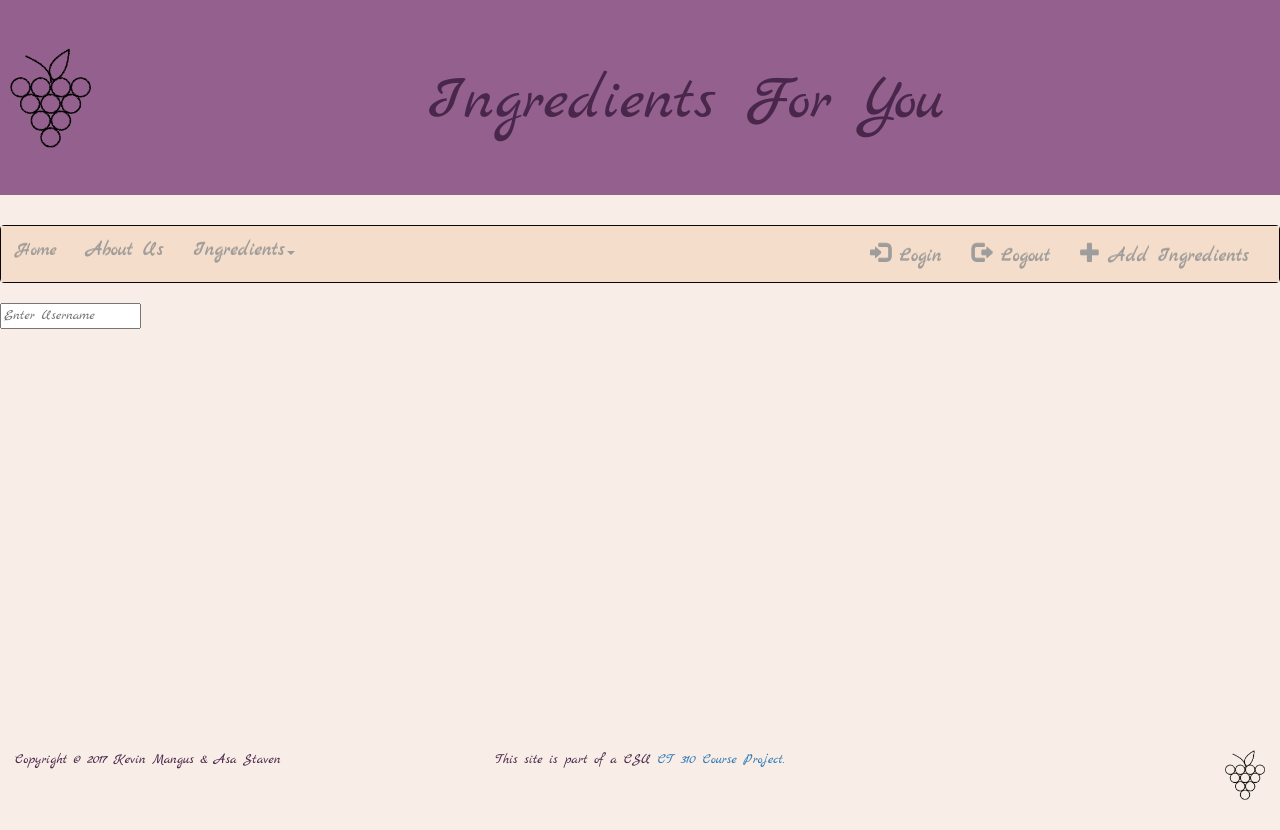
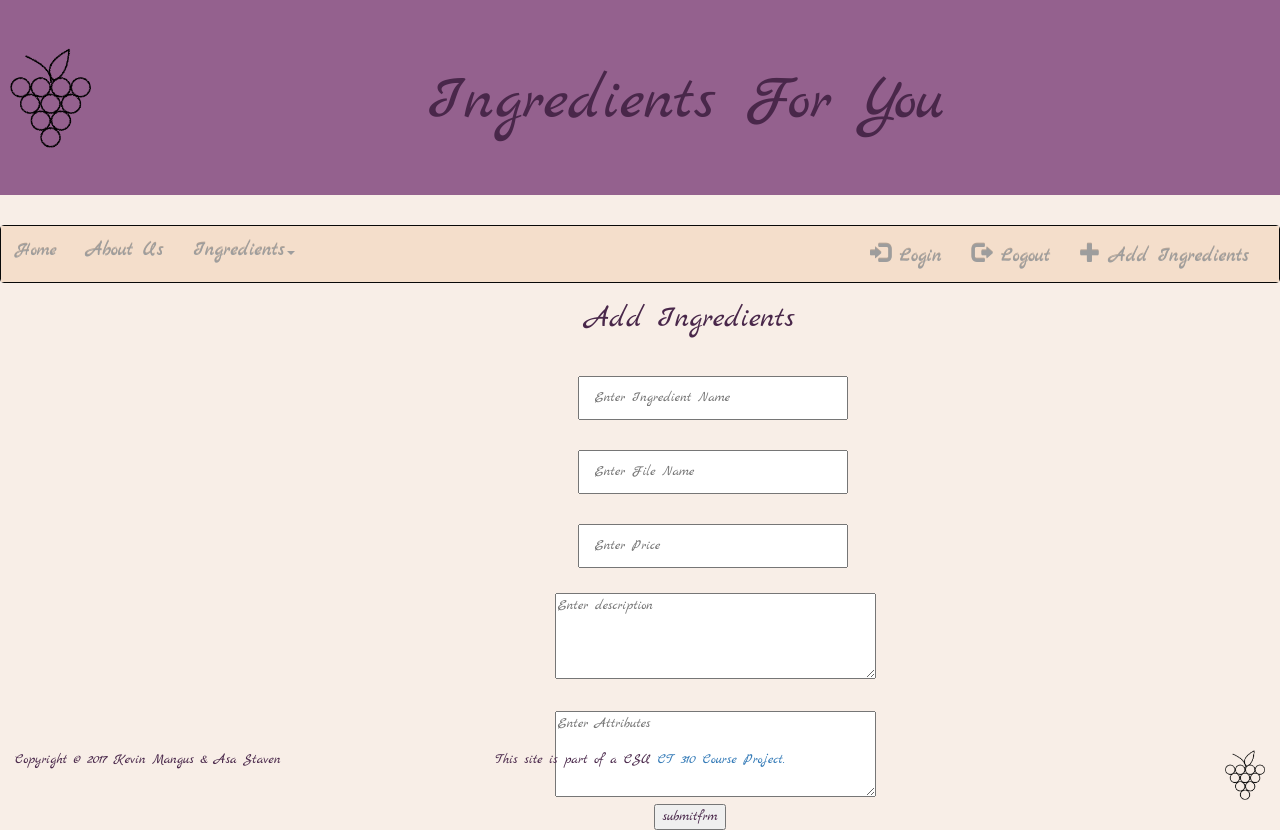
Before and after one commit to teamfor10/CT310Proj2, a PHP site: page /addIngredients.php in a window 1280 px wide. Before the commit the page ends 800 px from the top, so only its background shows below. Run offline with PHP 8.4, Linux system fonts and the light colour scheme; the visitor is signed in with stand-in values (Sample User, id 1); data comes from the database, SQL or seed files in the repository; some libraries are stand-ins or nearby versions.

Commit message:
added addIngredients

```diff
--- a/addIngredients.php
+++ b/addIngredients.php
@@ -5,11 +5,46 @@ $helpPage = FALSE;
 require_once "inc/page_setup.php";
 if (!$dbh = setupDB()) {die;}
 include 'inc/header.php';
+
+$ingName = $fileName = $price = $description = $attributes ='';
+
+if(isset($_POST["submitfrm"])){
+    $ingName = $_POST['ingName'];
+    $fileName = $_POST['fileName'];
+    $price = $_POST['price'];
+    $description = $_POST['description'];
+    $attributes = $_POST['attributes'];
+
+    addIngredient($ingName, $fileName, $price);
+
+}
+
 ?>
-<form name='input' action="<?php echo $_SERVER['PHP_SELF']; ?>" method='post'>
 
-<input type='text' value='' id='increase' name='username' placeholder='Enter Username'/>
+<div id="addIngForm">
+    <h2 align="center">Add Ingredients</h2>
+    <form name='input' action="<?php echo $_SERVER['PHP_SELF']; ?>" method='post' id="formInput" align="center">
 
-</form>
+        <input id="formBox" type='text' value='<?php echo $ingName; ?>' id='ingName' name='ingName' placeholder='Enter Ingredient Name'/>
+        <br/>
+
+        <input id="formBox" type='text' value='<?php echo $fileName; ?>' id='fileName' name='fileName' placeholder='Enter File Name'/>
+        <br/>
+
+        <input id="formBox" type='text' value='<?php echo $price; ?>' id='price' name='price' placeholder='Enter Price'/>
+        <br/>
+
+        <textarea value='<?php echo $description; ?>' style="margin-top: 25px; margin-left: 50px;" rows="4" cols="50" id="formInput" placeholder='Enter description'></textarea>
+        <br/>
+
+        <textarea  value=''<?php echo $attributes; ?>' style="margin-top: 25px; margin-left: 50px;" rows="4" cols="50" id="formInput" placeholder='Enter Attributes'></textarea>
+        <br/>
+
+        <input type='submit' value='submitfrm' name='submitfrm' class="submitfrm" />
+
+    </form>
+
+
+</div>
 
 <?php include 'inc/footer.php';
--- a/assets/css/style.css
+++ b/assets/css/style.css
@@ -161,3 +161,14 @@ body{
   opacity: 0.6;
   transition: opacity ease 0.5s;
 }
+
+#formBox{
+  margin-top: 30px;
+  margin-left: 45px;
+  width: 270px;
+  padding: 10px 15px;
+}
+
+#addIngForm{
+  margin-left: 100px;
+}
--- a/lib/database.php
+++ b/lib/database.php
@@ -65,6 +65,12 @@ class Database extends PDO {
 
 	}
 
+	function upload($name, $file_name, $price, $description, $link){
+		$sql1 = "INSERT INTO comments VALUES (0, NULL, NULL, $description, NULL, $name)";
+		$sql2 = "INSERT INTO comments VALUES (0, NULL, NULL, $link, NULL, $name)";
+		addIngredient($name, $file_name, $price);
+	}
+
 	function addCart(){
 		$sql = "INSERT INTO shopping_cart VALUES ($user, $ing)";
 		$stm = $this -> prepare($sql);
```
